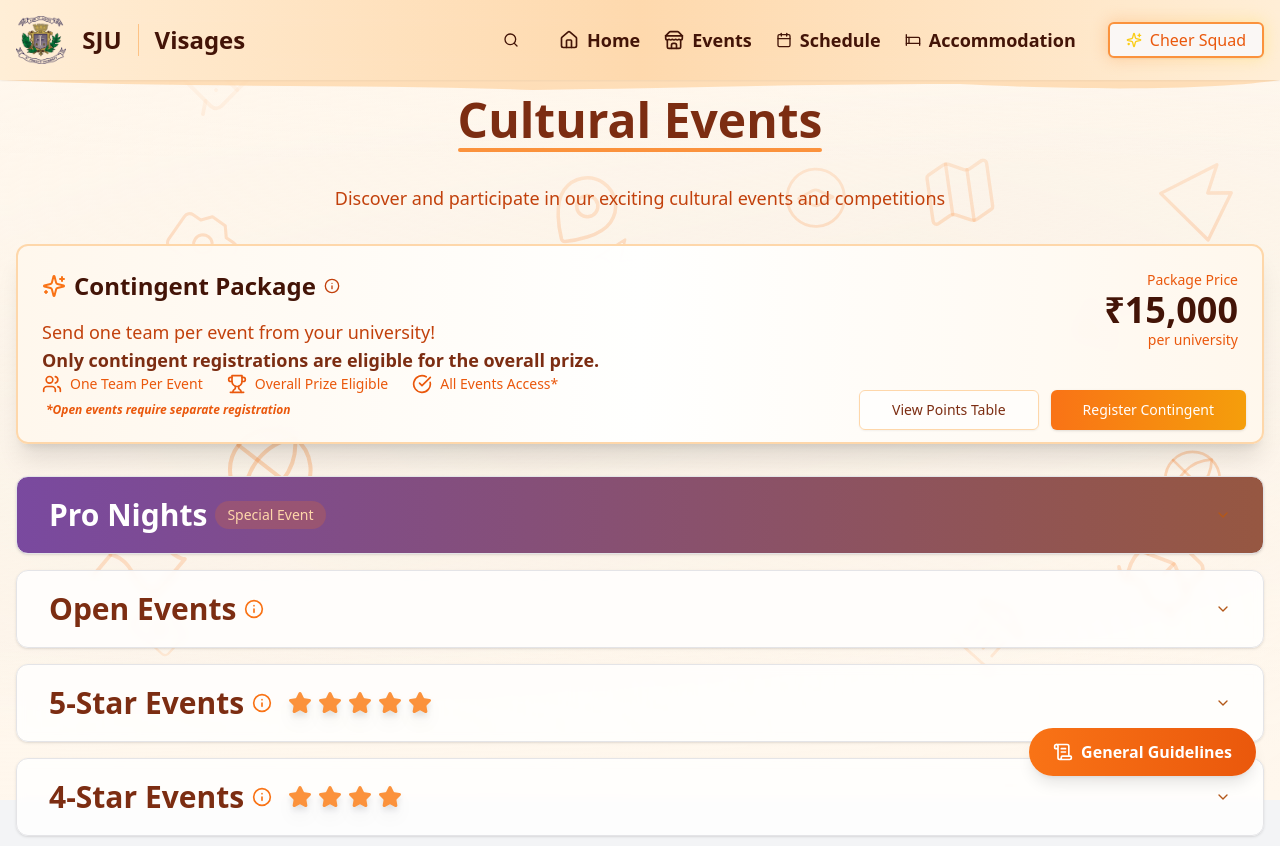
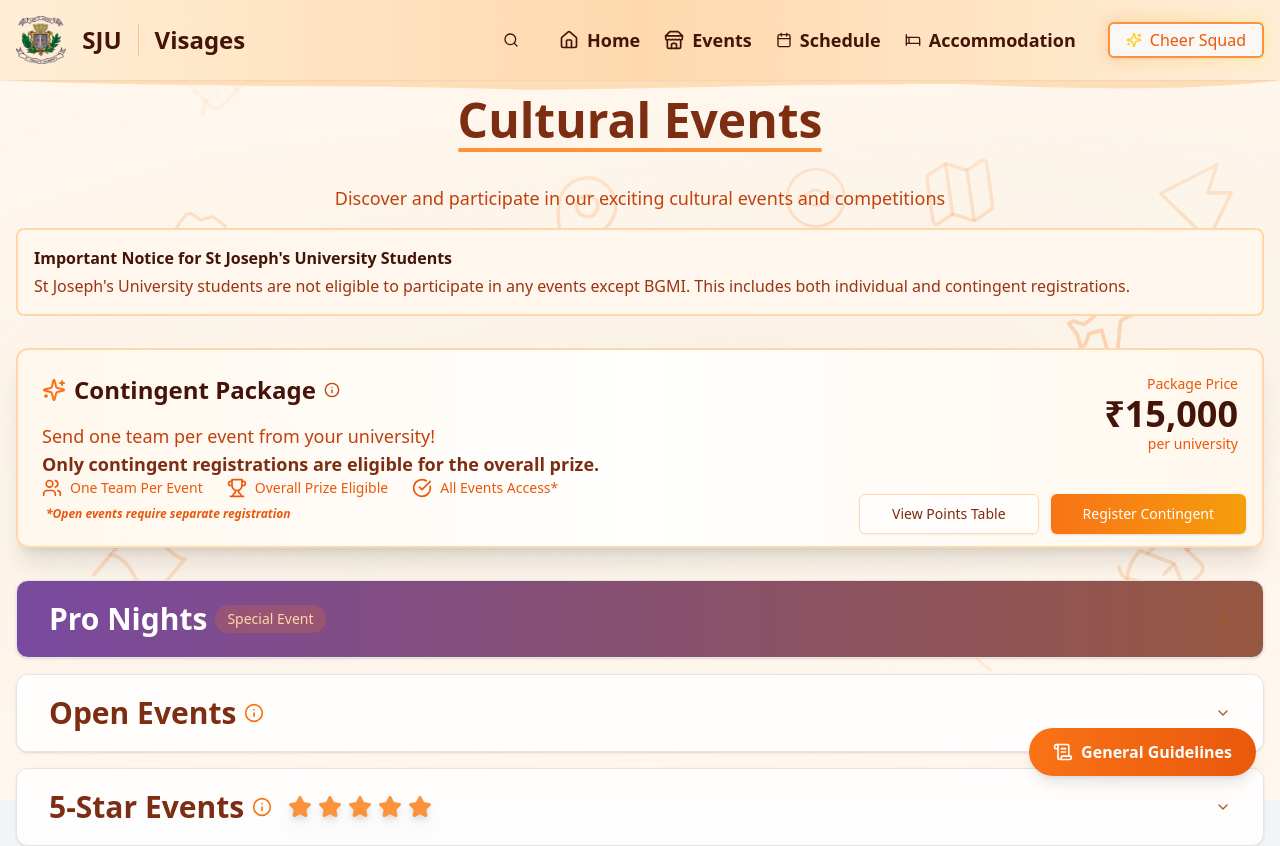
Before and after one commit to ammar-codeable/visages, a React (Vite) app: page /events in a window 1280 px wide. Shown: the top 846 px of the page. Built offline with nearby package versions, Linux system fonts and the light colour scheme.

Commit message:
feat: add important notice section for St Joseph's University students in Events component

```diff
--- a/src/app/routes/events/Events.tsx
+++ b/src/app/routes/events/Events.tsx
@@ -307,7 +307,7 @@ const Events = () => {
 
       <div className="relative z-10">
         {/* Page heading */}
-        <div className="px-4 pb-8 pt-24">
+        <div className="px-4 pb-4 pt-24">
           <div className="container relative mx-auto max-w-[90rem]">
             <motion.div
               className="text-center"
@@ -327,6 +327,27 @@ const Events = () => {
               <p className="mt-6 text-lg text-orange-700">
                 Discover and participate in our exciting cultural events and
                 competitions
+              </p>
+            </motion.div>
+          </div>
+        </div>
+
+        {/* Add Notice Section */}
+        <div className="mb-8 px-4">
+          <div className="container mx-auto max-w-[90rem]">
+            <motion.div
+              className="rounded-lg border-2 border-orange-200 bg-orange-50 p-4"
+              initial={{ opacity: 0, y: 20 }}
+              animate={{ opacity: 1, y: 0 }}
+              transition={{ duration: 0.5, delay: 0.3 }}
+            >
+              <h3 className="font-semibold text-orange-950">
+                Important Notice for St Joseph's University Students
+              </h3>
+              <p className="mt-1 text-orange-800">
+                St Joseph's University students are not eligible to participate
+                in any events except BGMI. This includes both individual and
+                contingent registrations.
               </p>
             </motion.div>
           </div>
```
